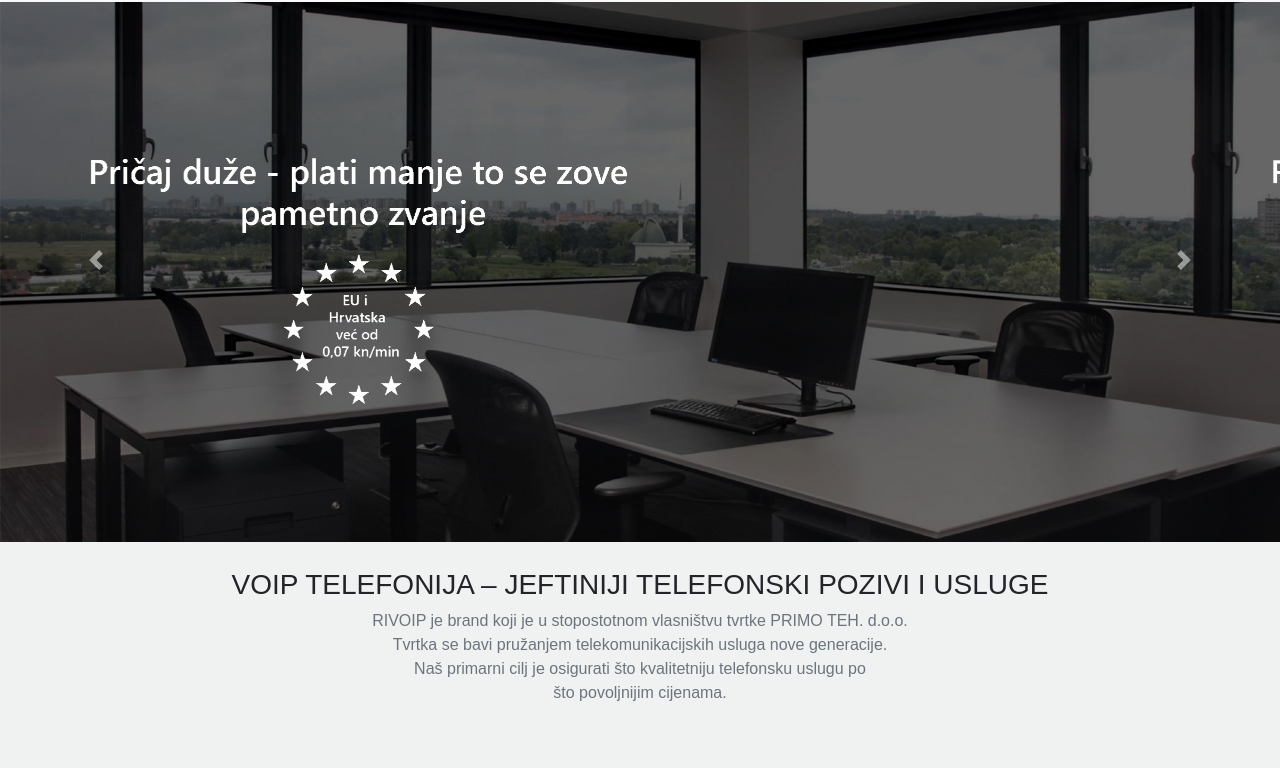
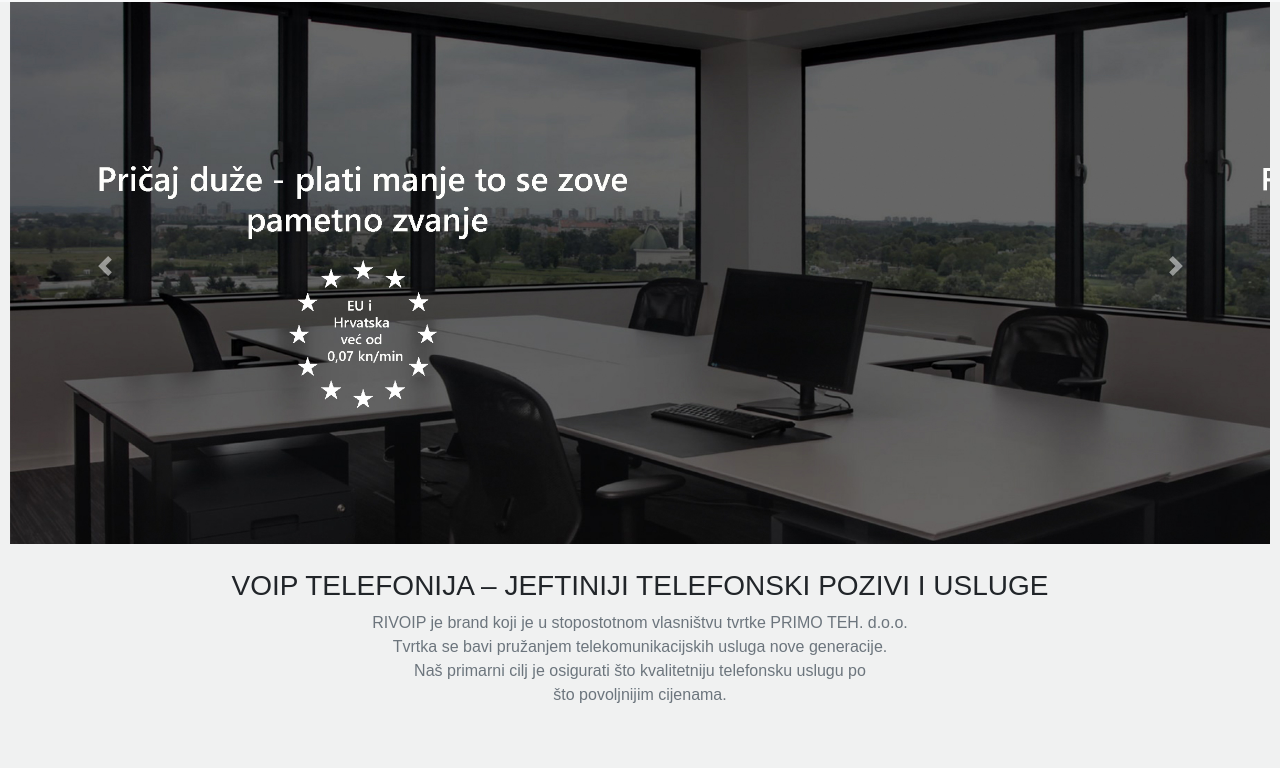
Before and after one commit to sanjin-j/test1, a plain HTML site: page index.html in a window 1280 px wide. Shown: the part 65-833 px from the top of the page. Drawn offline with Linux system fonts and the light colour scheme.

Commit message:
Add files via upload

```diff
--- a/style.css
+++ b/style.css
@@ -3,6 +3,7 @@ body {
       font-family: Arial, Helvetica, sans-serif;
       background-color: rgb(240, 241, 241);
 
+      padding: 10px;
 
 }
 
@@ -18,6 +19,8 @@ nav ul li {
 .header{
    background-image: url("img/slika4.jpg");
    background-size: cover;
+   background-attachment: fixed;
+   background-repeat: no-repeat;
    display:flex;
    justify-content:center;
    margin-right: 0px;
```
